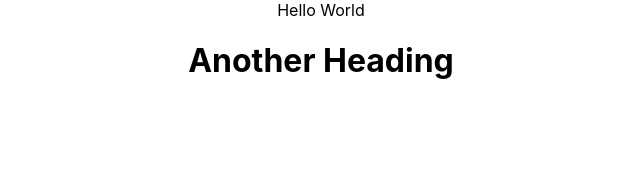
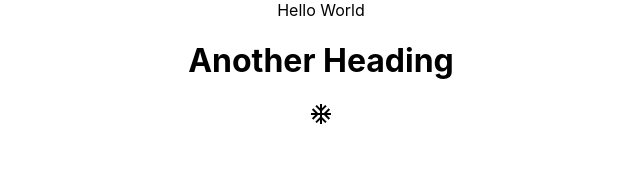
Before and after one commit to RobsonVinicius/food-react-site, a React (Create React App) app: page / in a window 1280 px wide. Shown: the top 192 px of the page, without its empty margins (319-959 px from the left). Built offline with nearby package versions, Linux system fonts and the light colour scheme.

Commit message:
Installed dependencies: react-router-dom, material ui, Icons Material

```diff
--- a/package.json
+++ b/package.json
@@ -3,11 +3,16 @@
   "version": "0.1.0",
   "private": true,
   "dependencies": {
+    "@emotion/react": "^11.7.1",
+    "@emotion/styled": "^11.6.0",
+    "@mui/icons-material": "^5.2.5",
+    "@mui/material": "^5.2.7",
     "@testing-library/jest-dom": "^5.16.1",
     "@testing-library/react": "^12.1.2",
     "@testing-library/user-event": "^13.5.0",
     "react": "^17.0.2",
     "react-dom": "^17.0.2",
+    "react-router-dom": "^6.2.1",
     "react-scripts": "5.0.0",
     "web-vitals": "^2.1.3"
   },
--- a/src/App.js
+++ b/src/App.js
@@ -1,10 +1,12 @@
 import './App.css';
+import AcUnitIcon from '@mui/icons-material/AcUnit';
 
 function App() {
   return (
     <div className="App">
       Hello World
       <h1>Another Heading </h1>
+      <AcUnitIcon />
     </div>
   );
 }
```
Also changed, not shown: 1 other file (tests, documents, lock files or other folders).
